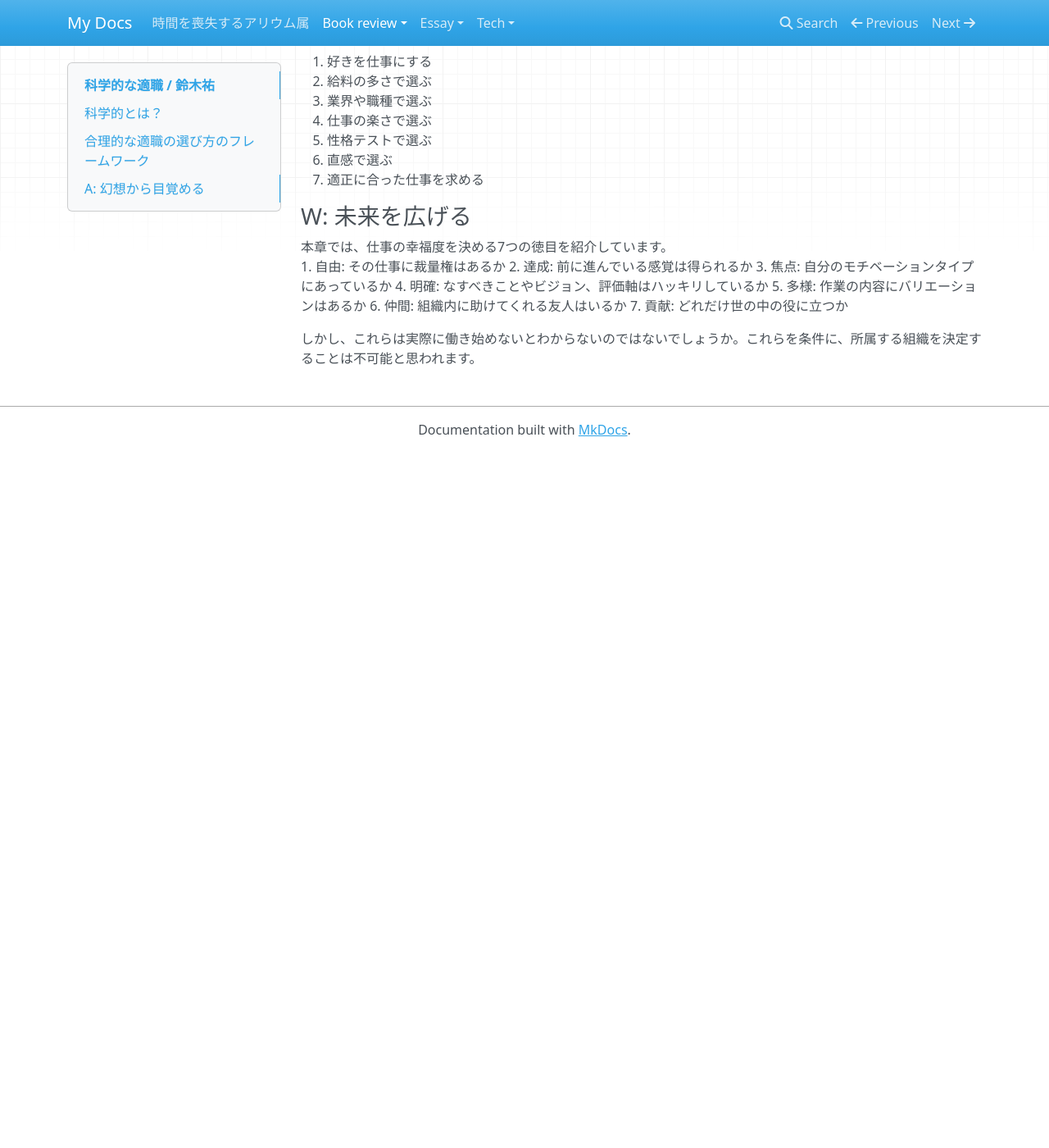
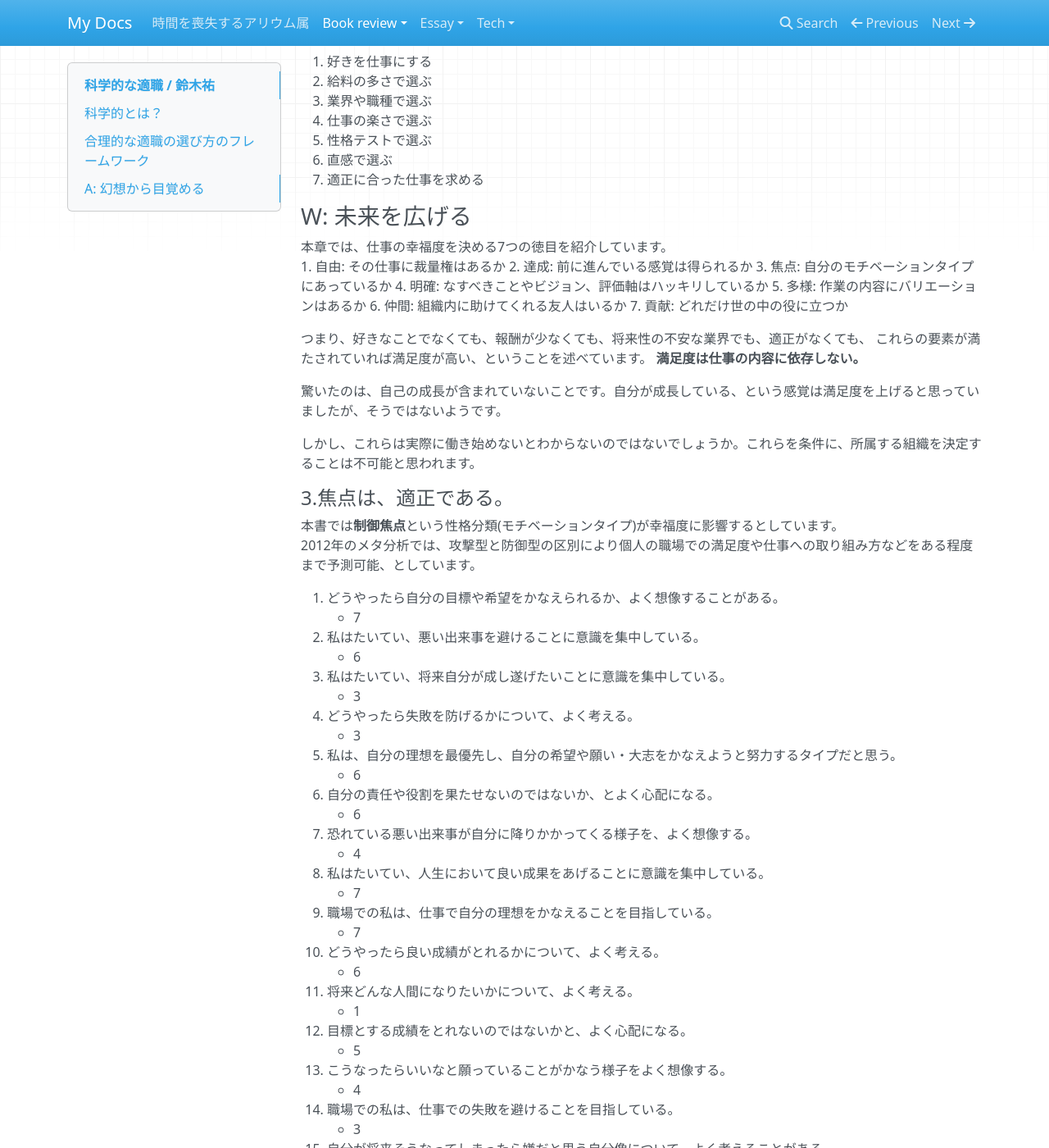
Before and after one commit to kunihiroka/allium, an MkDocs documentation site: the page built from docs/book_review/002/002.md, in a window 1280 px wide and 1400 px high, scrolled down 1805 px. Shown: the whole window at 82% size. Built offline with MkDocs 1.6.1, drawn with Linux system fonts in a browser that asks for light colours; nearby versions of some CDN libraries; before the commit the page ends 2357 px from its top, so only the background shows below that; some of the changed text lies outside the part shown.

Commit message:
commit from Windows

```diff
--- a/docs/book_review/002/002.md
+++ b/docs/book_review/002/002.md
@@ -88,4 +88,58 @@ rは相関係数で、1に近いほど関係が強いことを表します。0.5
 6. 仲間: 組織内に助けてくれる友人はいるか
 7. 貢献: どれだけ世の中の役に立つか
 
+つまり、好きなことでなくても、報酬が少なくても、将来性の不安な業界でも、適正がなくても、 これらの要素が満たされていれば満足度が高い、ということを述べています。 **満足度は仕事の内容に依存しない。**
+
+驚いたのは、自己の成長が含まれていないことです。自分が成長している、という感覚は満足度を上げると思っていましたが、そうではないようです。
+
 しかし、これらは実際に働き始めないとわからないのではないでしょうか。これらを条件に、所属する組織を決定することは不可能と思われます。
+
+#### 3.焦点は、適正である。
+本書では**制御焦点**という性格分類(モチベーションタイプ)が幸福度に影響するとしています。
+2012年のメタ分析では、攻撃型と防御型の区別により個人の職場での満足度や仕事への取り組み方などをある程度まで予測可能、としています。
+
+1. どうやったら自分の目標や希望をかなえられるか、よく想像することがある。
+    - 7
+2. 私はたいてい、悪い出来事を避けることに意識を集中している。
+    - 6
+3. 私はたいてい、将来自分が成し遂げたいことに意識を集中している。
+    - 3
+4. どうやったら失敗を防げるかについて、よく考える。
+    - 3
+5. 私は、自分の理想を最優先し、自分の希望や願い・大志をかなえようと努力するタイプだと思う。
+    - 6
+6. 自分の責任や役割を果たせないのではないか、とよく心配になる。
+    - 6
+7. 恐れている悪い出来事が自分に降りかかってくる様子を、よく想像する。
+    - 4
+8. 私はたいてい、人生において良い成果をあげることに意識を集中している。
+    - 7
+9. 職場での私は、仕事で自分の理想をかなえることを目指している。
+    - 7
+10. どうやったら良い成績がとれるかについて、よく考える。
+    - 6
+11. 将来どんな人間になりたいかについて、よく考える。
+    - 1
+12. 目標とする成績をとれないのではないかと、よく心配になる。
+    - 5
+13. こうなったらいいなと願っていることがかなう様子をよく想像する。
+    - 4
+14. 職場での私は、仕事での失敗を避けることを目指している。
+    - 3
+15. 自分が将来そうなってしまったら嫌だと思う自分像について、よく考えることがある
+    - 5
+16. 私にとっては、利益を得ることよりも損失を避けることのほうが大事だ。
+    - 2
+
+- 攻撃型の設問：1,3,5,8,9,10,11,13 ⇒ 41点
+- 防御型の設問：2,4,6,7,12,14,15,16 ⇒ 34点
+
+どちらの点数が高かったかで個人のモチベーションタイプを判断できるそうです。**私は攻撃型でした。**
+
+モチベーションタイプによって適した職業傾向があるとのことです。
+- 攻撃型：コンサルタント、アーティスト、テクノロジー系、ソーシャルメディア系、コピーライター
+- 防御型：事務員、技術者、経理係、データアナリスト、弁護士
+
+つまり、攻撃型は進歩や成長を実感しやすい仕事、防御型は安心化や安定感を実感しやすい仕事を探すとよいようです。
+
+私は成長が満足度につながるのでは、と上で述べましたが、成長が満足度に繋がるのは攻撃型の人の特徴であり、それは3.焦点でカバーされている、ということでした。
```
